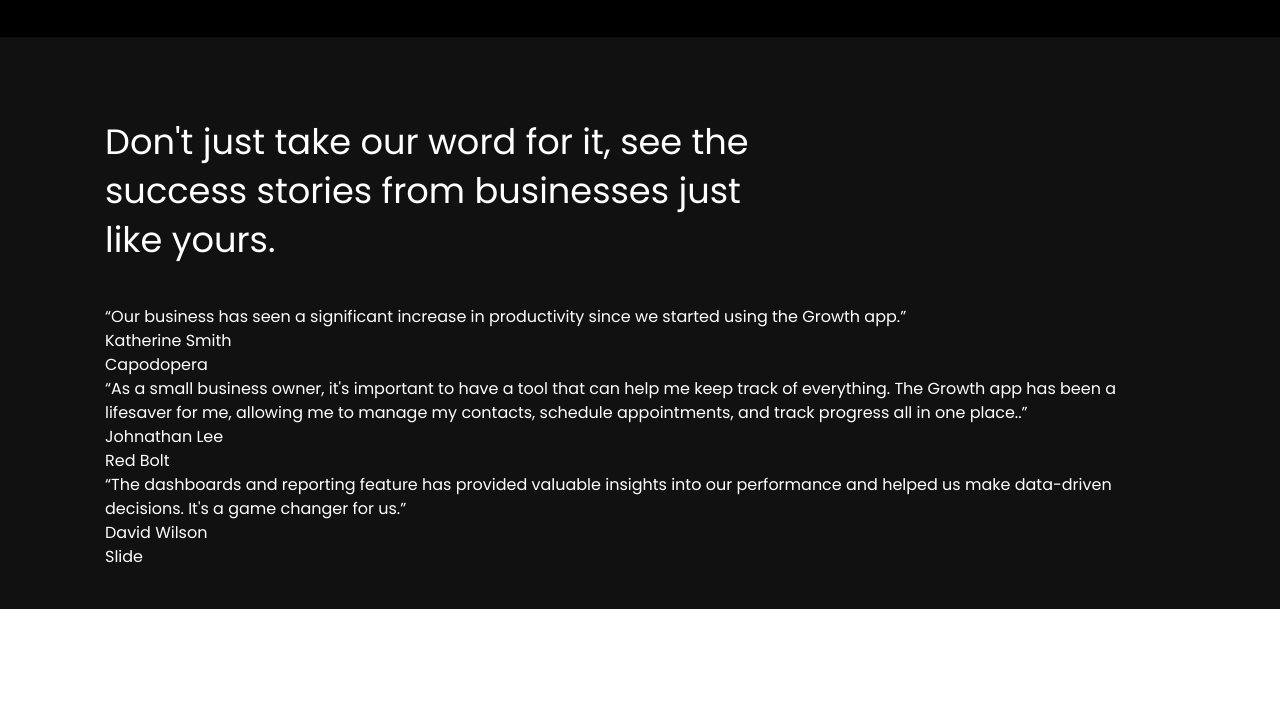
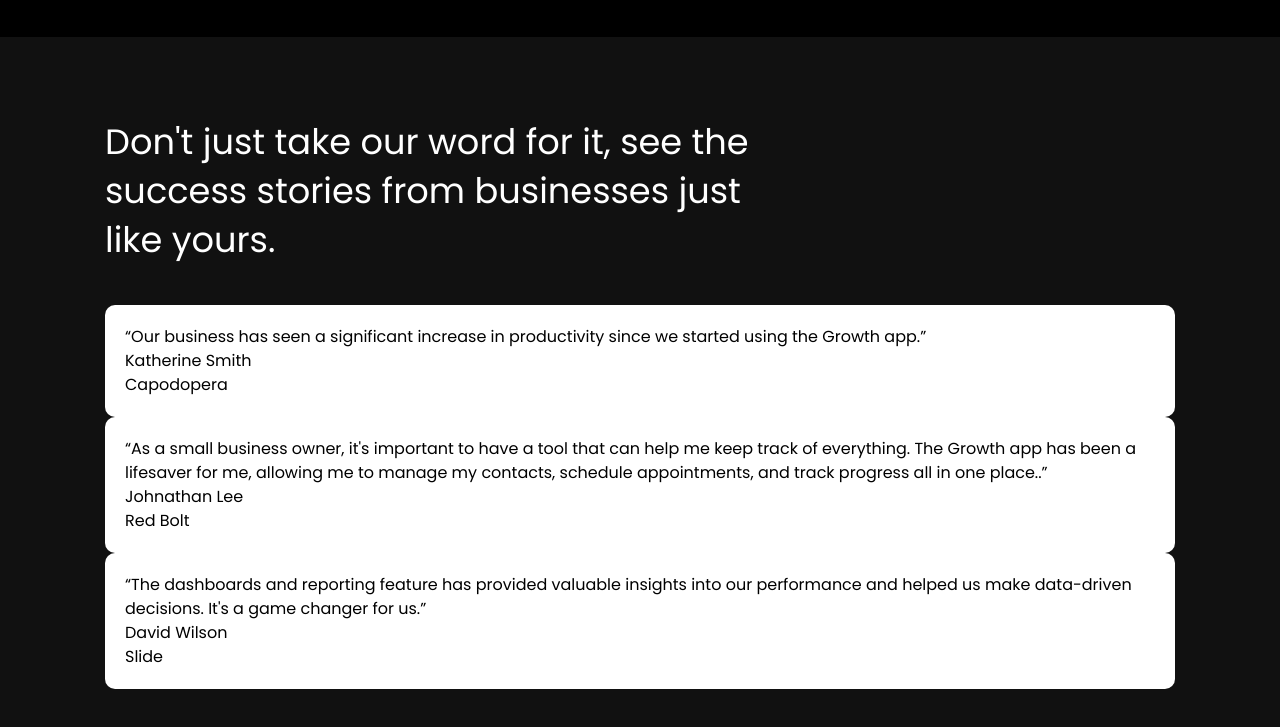
Before and after one commit to Annie-Huang/saas-landing-page, a website: page index.html in a window 1280 px wide. Shown: the part 1421-2148 px from the top of the page. Before the commit the page ends 2030 px from the top, so only its background shows below. Drawn offline with Linux system fonts and the light colour scheme.

Commit message:
Add styling for unitility class .card

```diff
--- a/css/style.css
+++ b/css/style.css
@@ -200,3 +200,11 @@
   background: black;
   color: #fff;
 }
+
+/* Card */
+.card {
+  background: #fff;
+  color: #000;
+  border-radius: 10px;
+  padding: 20px;
+}
```
